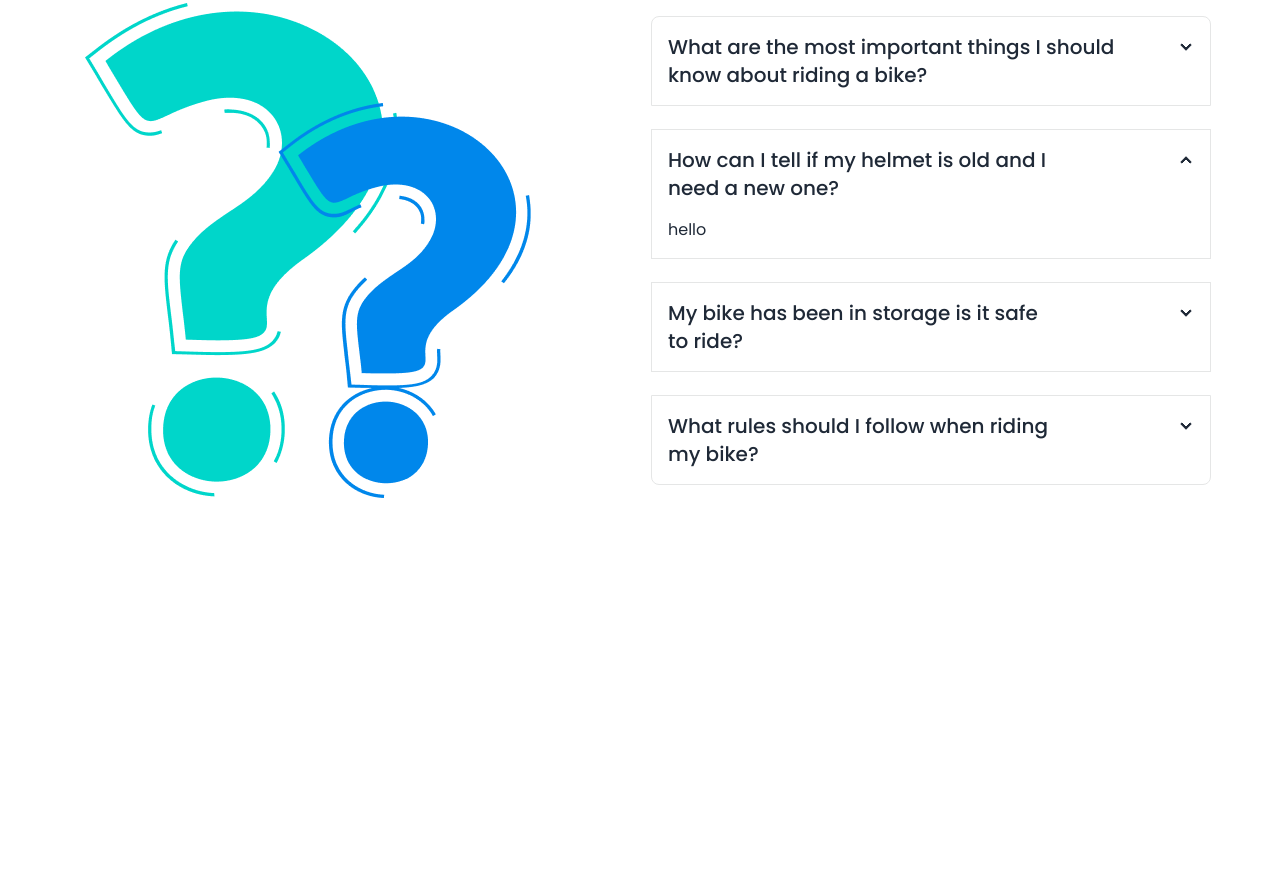
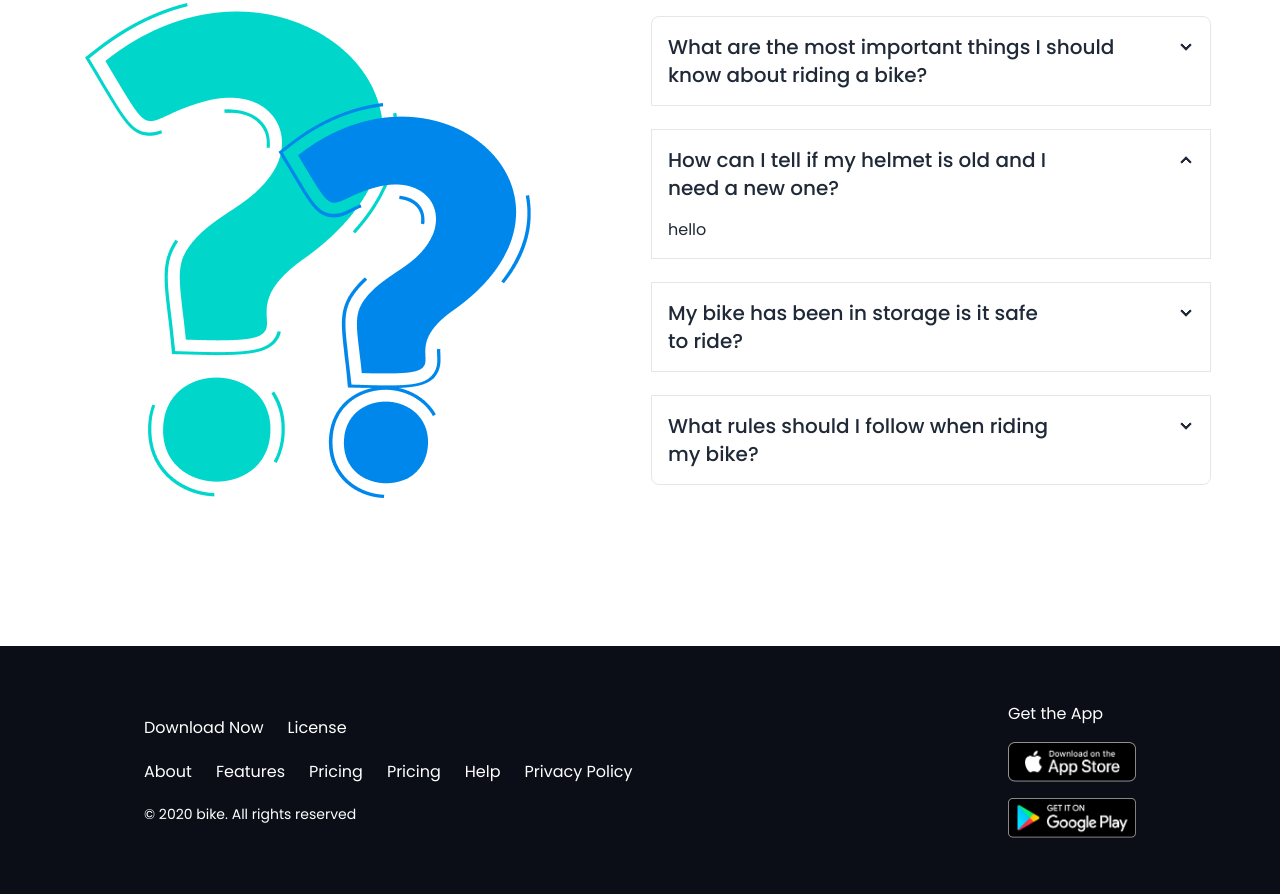
Before and after one commit to mashfika02/biker-zone, a plain HTML site: page index.html in a window 1280 px wide. Shown: the part 3075-3969 px from the top of the page. Before the commit the page ends 3593 px from the top, so only its background shows below. Drawn offline with nearby package versions, Linux system fonts and the light colour scheme.

Commit message:
added footer

```diff
--- a/index.html
+++ b/index.html
@@ -531,6 +531,40 @@
         </div>
       </section>
     </main>
-    <footer></footer>
+    <footer class="mt-32">
+      <div
+        class="flex flex-col lg:flex-row lg:justify-between px-4 lg:px-36 py-4 lg:py-14 items-center bg-[#0B0D17]"
+      >
+        <!-- left -->
+        <div class="text-white space-y-5 text-base">
+          <ul class="flex gap-6">
+            <li>Download Now</li>
+            <li>License</li>
+          </ul>
+
+          <ul class="flex gap-2 lg:gap-6">
+            <li>About</li>
+            <li>Features</li>
+            <li>Pricing</li>
+            <li>Pricing</li>
+            <li>Help</li>
+            <li>Privacy Policy</li>
+          </ul>
+          <p class="text-[#0B0D17] lg:text-white text-sm">
+            © 2020 bike. All rights reserved
+          </p>
+        </div>
+
+        <!-- right -->
+        <div class="space-y-4">
+          <p class="text-white">Get the App</p>
+          <img class="w-32 h-10" src="images/others/ios.png" alt="" />
+          <img class="w-32 h-10" src="images/others/android.png" alt="" />
+        </div>
+        <p class="text-sm lg:hidden text-white m-3">
+          © 2020 bike. All rights reserved
+        </p>
+      </div>
+    </footer>
   </body>
 </html>
```
